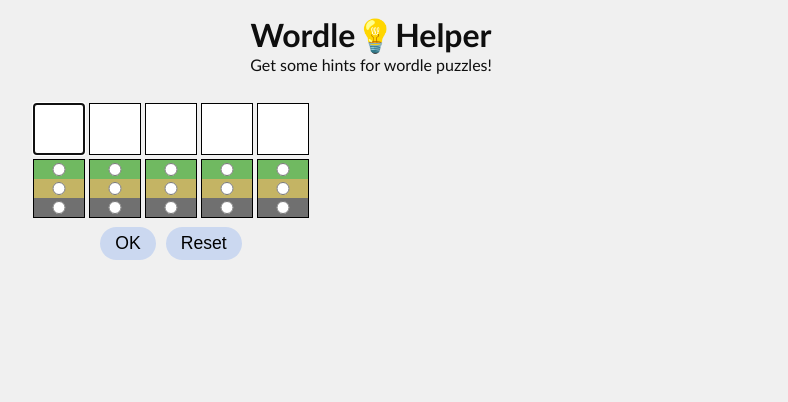
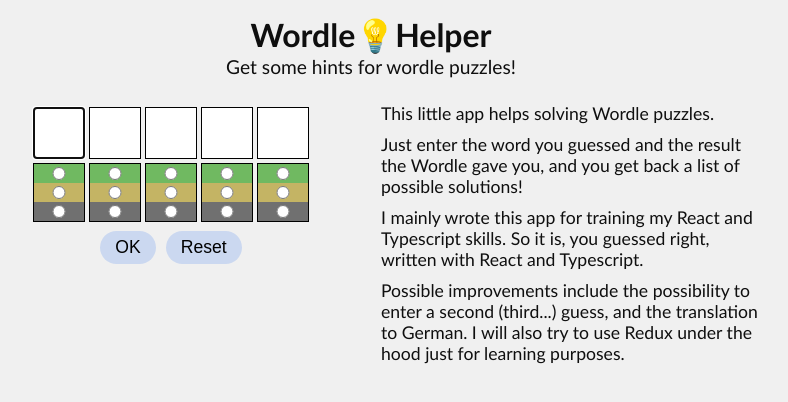
Before and after one commit to Stemmi/worlde-helper, a React (Vite) app: page / in a window 1280 px wide. Shown: the top 402 px of the page, without its empty margins (269-1057 px from the left). Built offline with nearby package versions, Linux system fonts and the light colour scheme.

Commit message:
feat: description

```diff
--- a/src/App.tsx
+++ b/src/App.tsx
@@ -1,25 +1,18 @@
-// import { useState } from 'react'
-
 import Header from './components/Header'
 import WordleSection from './components/WordleSection'
+import DescriptionSection from './components/DescriptionSection'
+
 import './App.css'
 
 function App() {
-  // const [count, setCount] = useState(0)
 
   return (
     <>
       <Header />
       <main>
         <WordleSection />
-        <section>
-          {/* <button onClick={() => setCount((count) => count + 1)}>
-            count is {count}
-          </button> */}
-        </section>
+        <DescriptionSection />
       </main>
-
-
     </>
   )
 }
--- /dev/null
+++ b/src/components/DescriptionSection.css
@@ -0,0 +1,5 @@
+p {
+    text-align: left;
+    margin-bottom: 10px;
+    font-size: 1.1em;
+}
--- /dev/null
+++ b/src/components/DescriptionSection.tsx
@@ -0,0 +1,15 @@
+import './DescriptionSection.css';
+
+
+export default function DescriptionSection() {
+
+    return (
+        <section>
+            <p>This little app helps solving Wordle puzzles.</p>
+            <p>Just enter the word you guessed and the result the Wordle gave you, and you get back a list of possible solutions!</p>
+            <p>I mainly wrote this app for training my React and Typescript skills. So it is, you guessed right, written with React and Typescript.</p>
+            <p>Possible improvements include the possibility to enter a second (third...) guess, and the translation to German. I will also try to use Redux under the hood just for learning purposes.</p>
+
+        </section>
+    )
+}
--- a/src/components/Header.css
+++ b/src/components/Header.css
@@ -2,6 +2,11 @@
     margin: 15px auto;
 }
 
-h1, p {
+h1, h2 {
     text-align: center;
 }
+
+h2 {
+    font-size: 1.2em;
+    font-weight: normal;
+}
--- a/src/components/Header.tsx
+++ b/src/components/Header.tsx
@@ -5,7 +5,7 @@
   return (
     <header>
       <h1>Wordle💡Helper</h1>
-      <p>Get some hints for wordle puzzles!</p>
+      <h2>Get some hints for wordle puzzles!</h2>
     </header>
   )
 }
```
